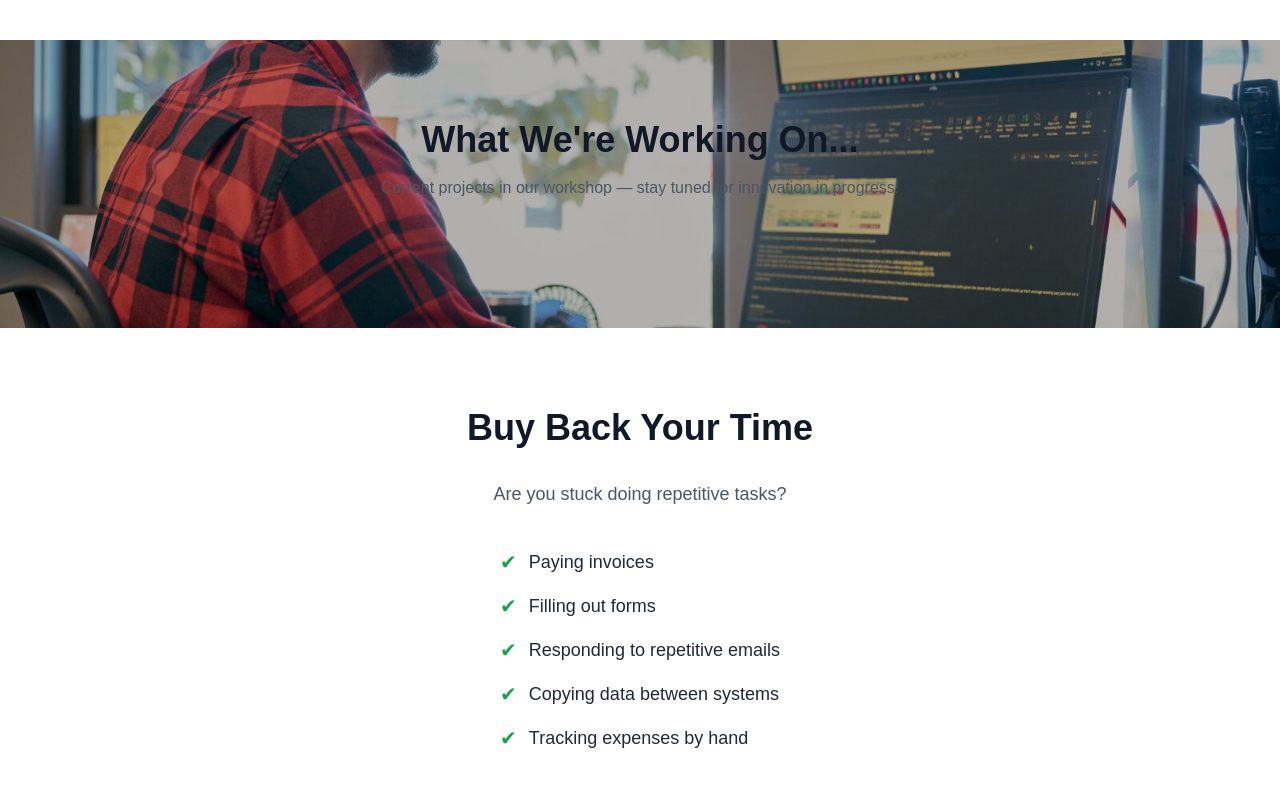
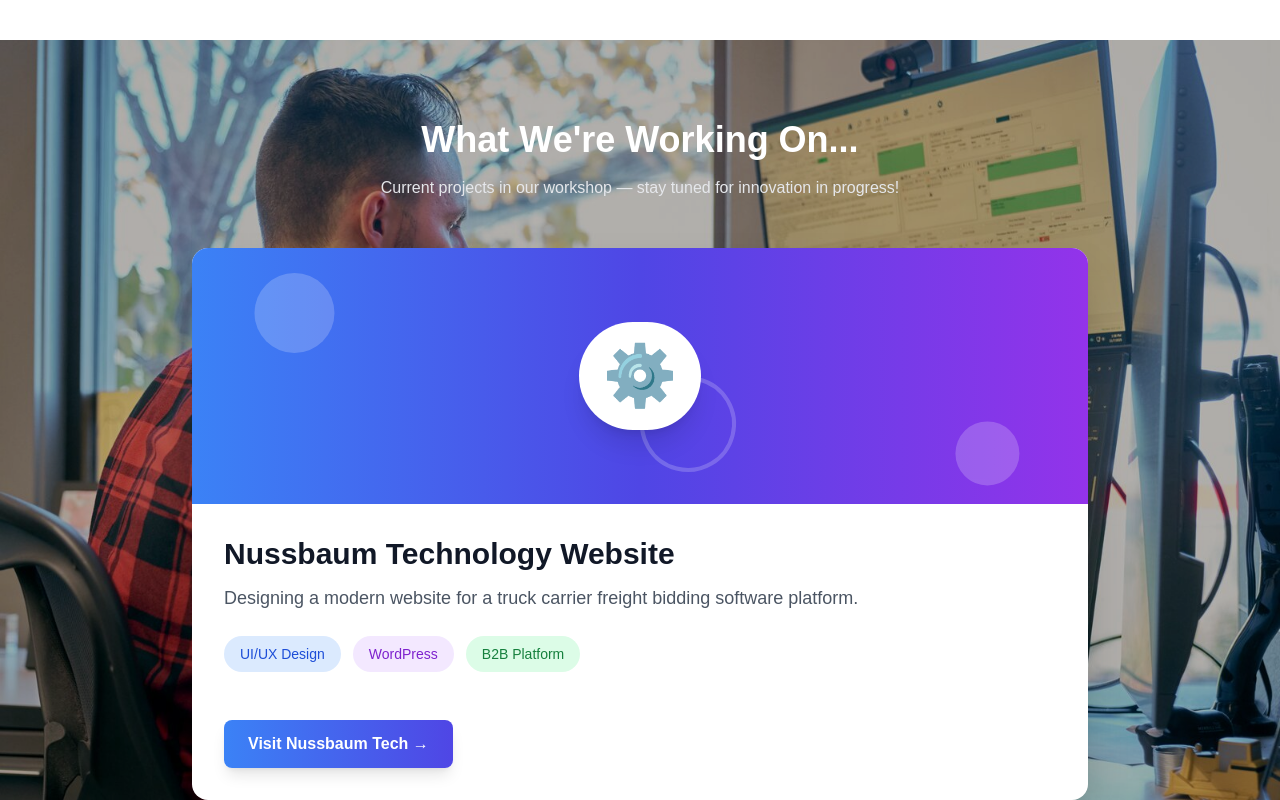
Before and after one commit to Dayton-His-Glory-Alone/daytonr-personalsite, a Next.js app: page / in a window 1280 px wide. Shown: the part 1300-2100 px from the top of the page. Built offline with nearby package versions, Linux system fonts and the light colour scheme.

Commit message:
Update page.tsx

```diff
--- a/app/page.tsx
+++ b/app/page.tsx
@@ -220,6 +220,8 @@
 
 
 {/* What We're Working On Section */}
+
+{/* What We're Working On Section */}
 <section
   id="what-were-working-on"
   className="relative py-20 px-8"
@@ -236,14 +238,14 @@
   {/* Content */}
   <div className="relative z-10">
     <motion.h2
-      className="text-4xl font-bold text-center mb-4 text-gray-900"
+      className="text-4xl font-bold text-center mb-4 text-white"
       initial={{ opacity: 0, y: -20 }}
       animate={{ opacity: 1, y: 0 }}
     >
       What We&apos;re Working On...
     </motion.h2>
     <motion.p
-      className="text-center text-gray-600 mb-12 max-w-2xl mx-auto"
+      className="text-center text-gray-200 mb-12 max-w-2xl mx-auto"
       initial={{ opacity: 0 }}
       animate={{ opacity: 1 }}
       transition={{ delay: 0.2 }}
@@ -251,17 +253,87 @@
       Current projects in our workshop — stay tuned for innovation in progress!
     </motion.p>
 
-    {/* Existing motion.div content remains unchanged */}
     <motion.div
       className="max-w-4xl mx-auto bg-white rounded-2xl shadow-2xl overflow-hidden"
       initial={{ opacity: 0, scale: 0.9 }}
       animate={{ opacity: 1, scale: 1 }}
       transition={{ delay: 0.3 }}
     >
-      {/* ...rest of your content */}
+      <div className="relative h-64 bg-gradient-to-r from-blue-500 via-indigo-600 to-purple-600 flex items-center justify-center overflow-hidden">
+        {/* Animated Workshop Background */}
+        <div className="absolute inset-0 opacity-20">
+          <motion.div
+            className="absolute top-10 left-10 w-20 h-20 bg-white rounded-full"
+            animate={{ x: [0, 30, 0], y: [0, -20, 0] }}
+            transition={{ duration: 4, repeat: Infinity }}
+          />
+          <motion.div
+            className="absolute bottom-10 right-10 w-16 h-16 bg-white rounded-full"
+            animate={{ x: [0, -40, 0], y: [0, 30, 0] }}
+            transition={{ duration: 5, repeat: Infinity }}
+          />
+          <motion.div
+            className="absolute top-1/2 left-1/2 w-24 h-24 border-4 border-white rounded-full"
+            animate={{ rotate: 360 }}
+            transition={{ duration: 8, repeat: Infinity, ease: "linear" }}
+          />
+        </div>
+
+        {/* Main Icon/Badge */}
+        <motion.div
+          className="relative z-10 bg-white p-6 rounded-full shadow-xl"
+          whileHover={{ scale: 1.1, rotate: 5 }}
+        >
+          <span className="text-6xl">⚙️</span>
+        </motion.div>
+      </div>
+
+      <div className="p-8">
+        <motion.h3
+          className="text-3xl font-bold text-gray-900 mb-3"
+          whileHover={{ x: 5 }}
+        >
+          <a
+            href="https://nussbaumtech.com/"
+            target="_blank"
+            rel="noopener noreferrer"
+            className="hover:text-[#039BE5] transition-colors"
+          >
+            Nussbaum Technology Website
+          </a>
+        </motion.h3>
+
+        <p className="text-lg text-gray-600 mb-6">
+          Designing a modern website for a truck carrier freight bidding software platform.
+        </p>
+
+        <div className="flex flex-wrap gap-3 mb-6">
+          <span className="px-4 py-2 bg-blue-100 text-blue-700 rounded-full text-sm font-medium">
+            UI/UX Design
+          </span>
+          <span className="px-4 py-2 bg-purple-100 text-purple-700 rounded-full text-sm font-medium">
+            WordPress
+          </span>
+          <span className="px-4 py-2 bg-green-100 text-green-700 rounded-full text-sm font-medium">
+            B2B Platform
+          </span>
+        </div>
+
+        <motion.a
+          href="https://nussbaumtech.com/"
+          target="_blank"
+          rel="noopener noreferrer"
+          className="mt-6 inline-block bg-gradient-to-r from-blue-500 to-indigo-600 text-white px-6 py-3 rounded-lg shadow-lg hover:shadow-xl transition font-semibold"
+          whileHover={{ scale: 1.05 }}
+          whileTap={{ scale: 0.95 }}
+        >
+          Visit Nussbaum Tech →
+        </motion.a>
+      </div>
     </motion.div>
   </div>
 </section>
+
 
 
         {/* Buy Back Your Time Section */}
```
